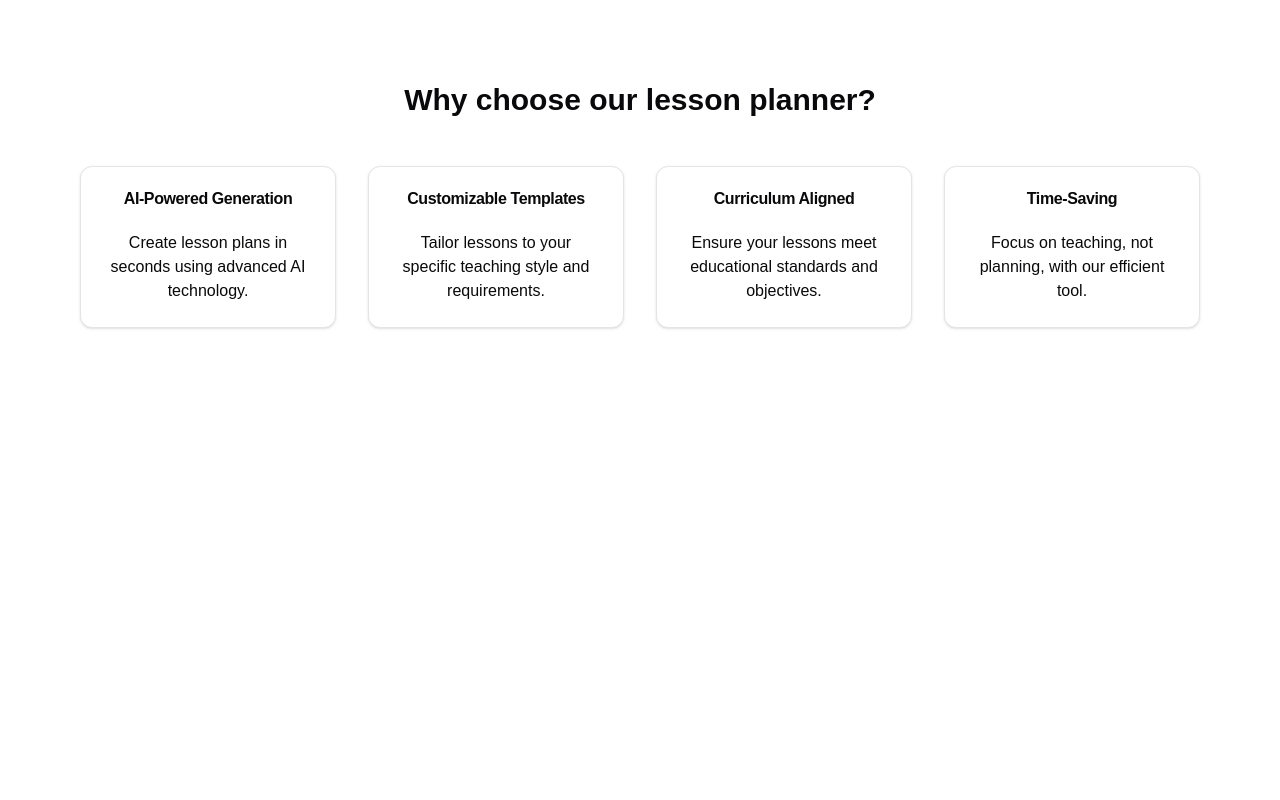
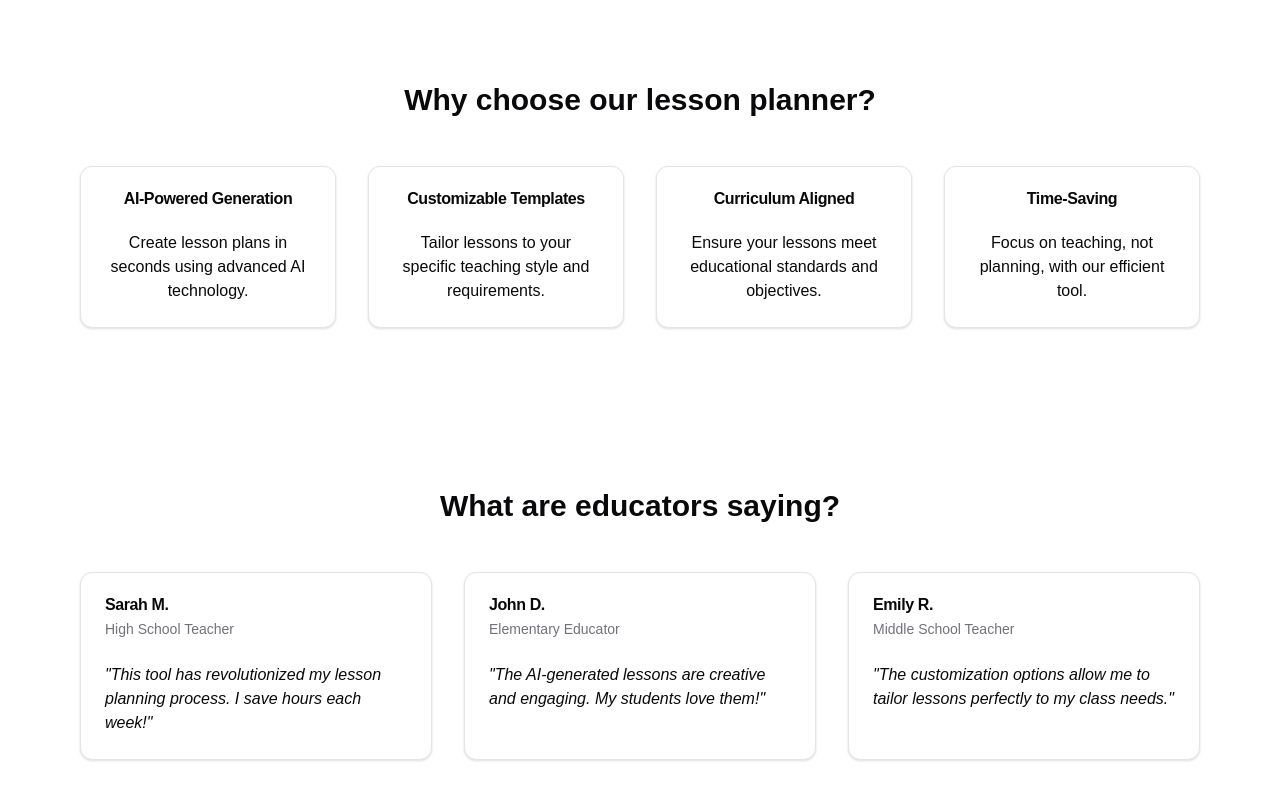
Before and after one commit to Ayeshan-Oshitha/Tutorial-Project--Lesson-Plan-Generator, a Next.js app in the folder lesson-plan-app/: page / in a window 1280 px wide. Shown: the part 498-1298 px from the top of the page. Before the commit the page ends 906 px from the top, so only its background shows below. Built offline with nearby package versions, Linux system fonts and the light colour scheme.

Commit message:
3. Created Testimonial section (21:05)

```diff
--- a/lesson-plan-app/app/page.tsx
+++ b/lesson-plan-app/app/page.tsx
@@ -7,7 +7,7 @@ import {
   CardHeader,
   CardTitle,
 } from "@/components/ui/card";
-import { features } from "@/constants";
+import { features, testimonials } from "@/constants";
 import Link from "next/link";
 
 export default function Home() {
@@ -16,6 +16,7 @@ export default function Home() {
       <MaxWidthWrapper>
         <HeroSection />
         <FeatureSection />
+        <TestimonailSection />
       </MaxWidthWrapper>
     </>
   );
@@ -65,3 +66,27 @@ function FeatureSection() {
   </div>
   )
 }
+
+
+function TestimonailSection() {
+  return (
+    <div className="py-20">
+      <h2 className="text-3xl font-bold text-center mb-12">
+        What are educators saying?
+      </h2>
+      <div className="grid grid-cols-1 md:grid-cols-3  gap-8 mx-auto">
+        {testimonials.map((testimonail, index) => (
+          <Card key={index}>
+            <CardHeader>
+              <CardTitle>{testimonail.name}</CardTitle>
+              <CardDescription>{testimonail.role}</CardDescription>
+            </CardHeader>
+            <CardContent>
+              <p className="italic">"{testimonail.quote}"</p>
+            </CardContent>
+          </Card>
+        ))}
+      </div>
+    </div>
+  )
+}
```
